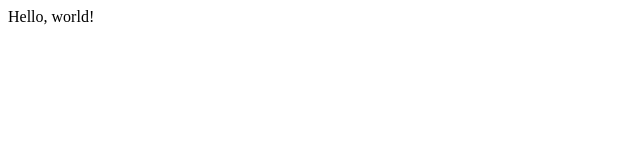
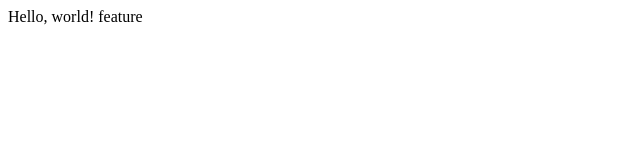
Before and after one commit to mubashir2712/lecture0, a plain HTML site: page index.html in a window 1280 px wide. Shown: the full height of the page, 0-640 px from the left. Drawn offline with Linux system fonts and the light colour scheme.

Commit message:
added another line

```diff
--- a/index.html
+++ b/index.html
@@ -4,6 +4,6 @@
        <title>Test</title>
    </head>
    <body>
-       Hello, world!
+       Hello, world! feature
    </body>
 </html>
```
